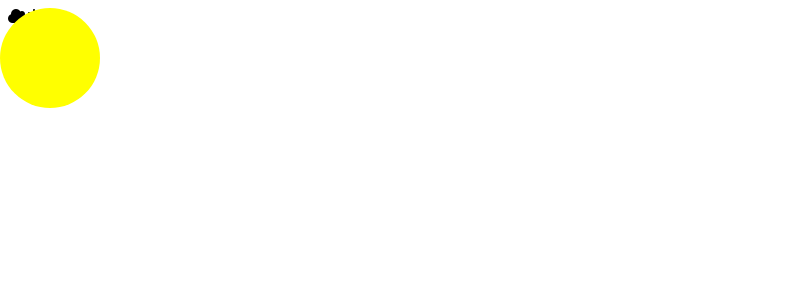
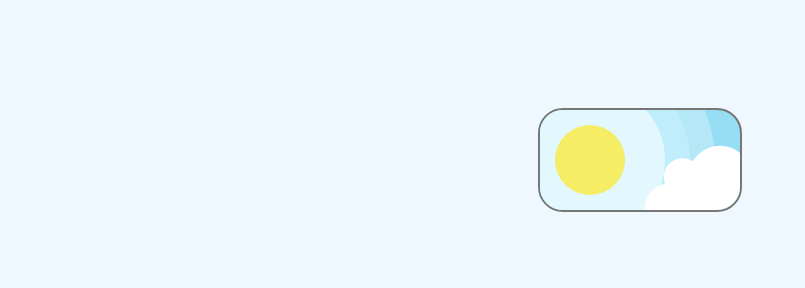
Before and after one commit to beb97/html-slider-day-night, a website: page index.html in a window 1280 px wide. Shown: the whole page, without its empty margins (0-805 px from the left). Drawn offline with Linux system fonts and the light colour scheme.

Commit message:
restored css

```diff
--- a/index.pug
+++ b/index.pug
@@ -18,7 +18,5 @@ html(lang="en")
             i.fa-solid.fa-asterisk#star1.star
             i.fa-solid.fa-asterisk#star2.star
             i.fa-solid.fa-asterisk#star3.star
-
             div#dot
-
     script(src='./script.js')
--- a/style.scss
+++ b/style.scss
@@ -1,28 +1,149 @@
-#button {
-    width: 400px;
+* {
+    transition: 0.5s;
+    transition-timing-function: ease-out;
+  }
+
+  html {
+      background-color: aliceblue;
+      padding: 100px;
+  }
+
+  body>div {
+
+  margin: auto;
+    width: 200px;
     height: 100px;
-    background-color: rgb(210, 210, 231);
+    background-color: rgb(149, 222, 244);
     border-radius: 25px;
     position: relative;
-    transition: 1s;
+    /* box-shadow: inset 0px 0px 5px black; */
+    border: 2px rgb(119, 119, 119) solid;
 
-    & .night {
+    transition: 0.5s;
+    overflow: hidden;
+  }
+  .night {
     background-color: rgb(0, 0, 0);
-    }
   }
 
   #sun {
+      box-sizing: border-box;
+      background-clip: content-box;
     width: 100px;
     height: 100px;
-    background-color: yellow;
+    padding: 15px;
+    background-color: rgb(245, 238, 100);
     border-radius: 50%;
-    // animation: sun 1s ease 0s infinite alternate none;
     position: absolute;
-    left:0px;
-    transition: 1s;
+    left: 0px;
+    transition: 0.5s;
+    /* box-shadow: 1px 1px 1px black; */
   }
 
   .night #sun {
     background-color: rgb(146, 146, 146);
-    left: 300px;
+    left: 100px;
   }
+
+  #spot1 {
+      width: 15px;
+      height: 15px;
+      position: absolute;
+      border-radius: 50%;
+      background-color: rgba(255, 255, 0,0);
+      top:30%;
+      left: 30%;
+  }
+  .night #spot1 {
+      background-color: rgb(222, 222, 222);
+  }
+
+  #radial1 {
+      border-radius: 50%;
+      width: 250px;
+      height: 250px;
+      position: absolute;
+      left: 50px;
+      top:50%;
+      transform: translate(-50%,-50%);
+      background-color: rgba(180, 232, 247,1);
+  }
+  #radial2 {
+      border-radius: 50%;
+      width: 200px;
+      height: 200px;
+      position: absolute;
+      left: 50px;
+      top:50%;
+      transform: translate(-50%,-50%);
+      background-color: rgb(191, 237, 251,1);
+  }
+  #radial3 {
+      border-radius: 50%;
+      width: 150px;
+      height: 150px;
+      position: absolute;
+      left: 50px;
+      top:50%;
+      transform: translate(-50%,-50%);
+      background-color: rgb(226, 248, 254,1);
+  }
+
+  .night #radial1 {
+      left:160px;
+      background-color:rgba(180, 232, 247,0.1);
+  }
+  .night #radial2 {
+      left:150px;
+      background-color:rgba(180, 232, 247,0.1);
+  }
+  .night #radial3 {
+      left:140px;
+      background-color:rgba(180, 232, 247,0.05);
+  }
+
+  i.fa-cloud {
+      font-size: 100px;
+      color: rgba(255, 255, 255,1);
+      position: absolute;
+      right: -30px;
+      top: 30px;
+      transform: scaleX(-1);
+  }
+  .night i.fa-cloud {
+
+      color: rgba(255, 255, 255,0);
+      right: -150px;
+
+  }
+
+  i.fa-asterisk {
+      font-size: 10px;
+      color: rgba(248, 248, 248);
+      position: absolute;
+      transform: scaleX(0);
+      /* top: 50%;
+      left: 0px; */
+  }
+
+  .night .star {
+      transform: scaleX(1) rotate(180deg);
+  }
+  .night #star1 {
+      top: 10px;
+      left: 40px;
+      font-size: 8px;
+  }
+  .night #star2 {
+      top: 50px;
+      left: 30px;
+      font-size: 10px;
+  }
+
+  .night #star3 {
+      top: 70px;
+      left: 70px;
+      font-size: 5px;
+  }
+
+  /*# sourceMappingURL=style.css.map */
```
Also changed, not shown: style.css, 1 other file. Lines whose indentation alone changed are shown as unchanged.
